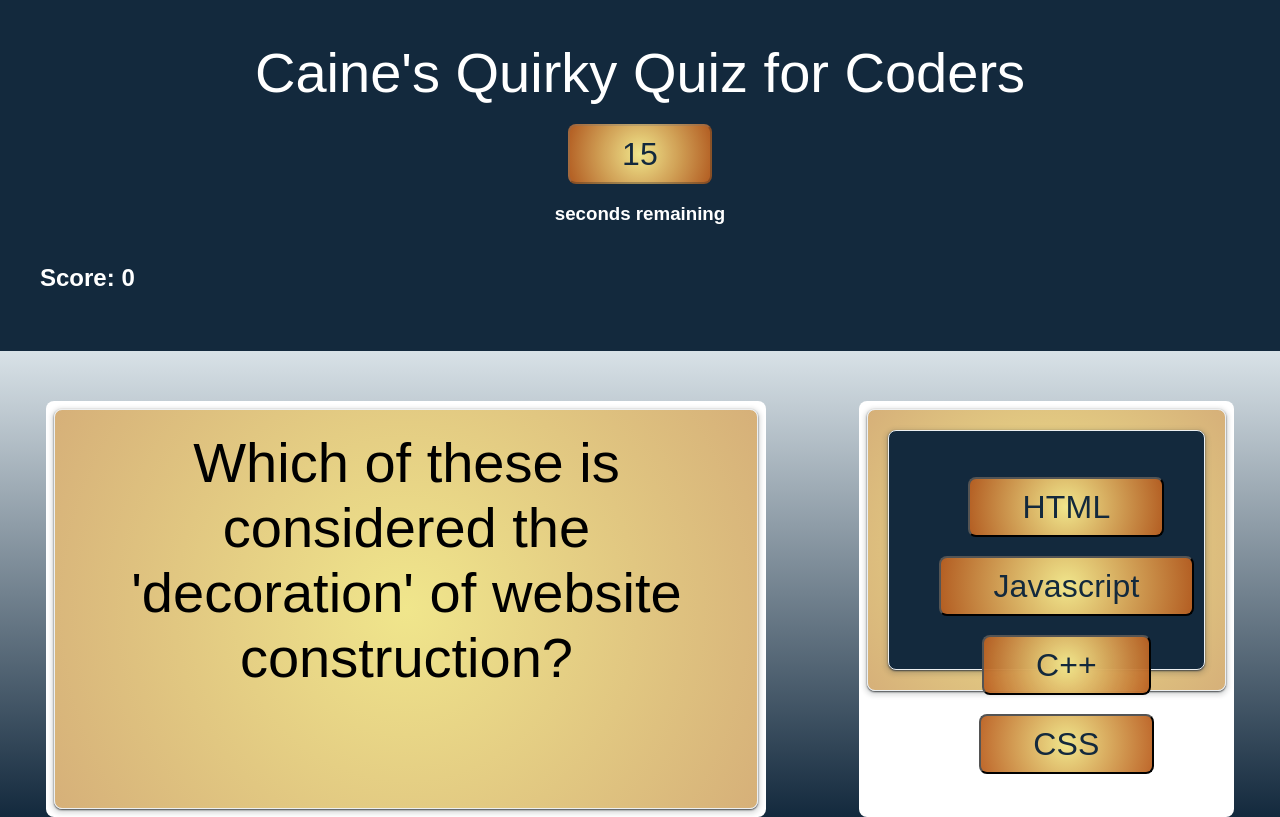
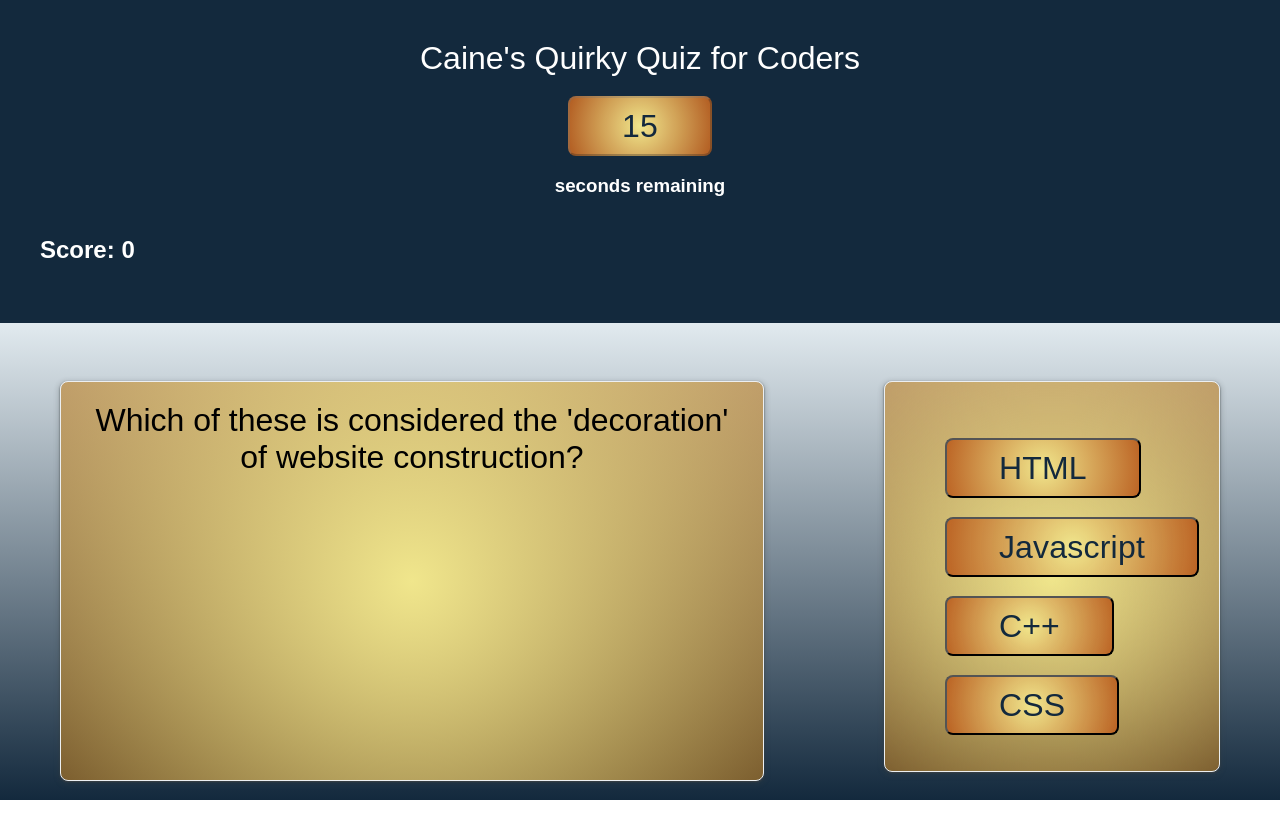
Before and after one commit to elcaine/04-Quirky-Quiz-forCoding, a plain HTML site: page index.html in a window 1280 px wide. Both pictures are taken after a click on the button "Start". Drawn offline with Linux system fonts and the light colour scheme.

Commit message:
Box display work

```diff
--- a/assets/css/style.css
+++ b/assets/css/style.css
@@ -64,7 +64,6 @@ section {
   flex: 0 auto;
   padding: 8px;
   margin-top: 50px;
-  background-color: white;
   border-radius: 8px;
 }
 
@@ -93,7 +92,7 @@ section {
 }
 
 .large-font {
-  font-size: 3.5em;
+  font-size: 2em;
   text-align:center;
 }
 
@@ -102,28 +101,9 @@ section {
   text-align:center;
 }
 
-.answers {
-  height: 240px;
-  padding: 10px;
-  background: #13293d;
-  color: #fff;
-  text-align: center;
-}
-
-@media screen and (max-width: 1183px) {
+@media screen and (max-width: 700px) {
   main {
     flex-direction: column;
-  }
-
-  .word-guess,
-  .results {
-    width: 90vw;
-  }
-
-  section {
-    background-color: white;
-    margin: 20px auto;
-    width: 92vw;
   }
 }
 
@@ -135,7 +115,6 @@ section {
   .reset-button {
     font-size: 12px;
     width: 20ox;
-
   }
 
   .timer {
@@ -150,15 +129,6 @@ section {
   /* when the screen resizes, make it so our columns don't jump in size */
   transition: flex-basis 500ms linear;
   margin-bottom: 1.5rem;
-}
-
-/* create our main grid with flexbox, use negative margins to offset the padding on the .card-column class */
-.row {
-  display: flex;
-  flex-wrap: wrap;
-  flex-direction: row;
-  margin-left: -1.5rem;
-  margin-right: -1.5rem;
 }
 
 .justify-center {
--- a/assets/js/script.js
+++ b/assets/js/script.js
@@ -4,6 +4,7 @@ var startButton = document.querySelector(".start-button");
 var secsLeft = document.getElementById("seconds-left");// This is the text: "seconds left"
 var hideReset = document.getElementById("reset-button");
 var answerButtons = document.getElementById("answer-buttons");
+var answerContainer = document.querySelector(".justify-center");
 
 var score = 0;
 var isWin = false;
@@ -33,6 +34,7 @@ var QandAs;// = JSON.parse(JSON.stringify(QUESTION_BANK));
 
 // The init function is called when the page loads
 function init() {
+  answerContainer.style.display = "none";
   getWins();
 }
 
@@ -43,6 +45,7 @@ function startGame() {
   timerCount = SET_TIME;
   // Prevents start button from being clicked when round is in progress
   startButton.disabled = true;
+  answerContainer.style.display = "";
   getNextQuestion()
   startTimer()
 }
@@ -54,6 +57,7 @@ function endGame() {
   startButton.disabled = false;
   secsLeft.textContent = "";
   hideReset.style.display = "inline";
+  answerContainer.style.display = "none";
   // Clears interval and stops timer
   clearInterval(timer);
 }
@@ -105,15 +109,13 @@ function getNextQuestion() {
   answerButtons.replaceChildren();
   for(let i = 0; i < ansRay.length; i++){
     //Create elements structures for answers
-    let div = document.createElement("div");
-    let fig = document.createElement("figure");
-    let div2 = document.createElement("div");
+    //let div = document.createElement("div");
+    //let fig = document.createElement("figure");
     let li = document.createElement("li");
     let but = document.createElement("button");
 
-    div.setAttribute("class", "card-column");
-    fig.setAttribute("class", "card code-card");
-    div2.setAttribute("class", "card-body");
+    //div.setAttribute("class", "card-column");
+    //fig.setAttribute("class", "card code-card");
 
     // Answer text set for button
     but.innerHTML = ansRay[i];
--- a/index.html
+++ b/index.html
@@ -14,8 +14,8 @@
       <button id="reset-button" class="reset-button">Reset Score</button>
       <div class = "win-loss-container">
         <div>
-      <h2>Score: <span class="win">0 </span> </h2>
-       </div>
+          <h2>Score: <span class="win">0 </span> </h2>
+        </div>
       </div>
     </header>
 
@@ -26,12 +26,10 @@
         </div>
       </section>
 
-      <section>
+      <section class="justify-center">
         <div class="card reuslts">
-          <div class= "card answers">
               <ul id="answer-buttons">
               </ul>
-          </div>
         </div>
       </section>
     </main>
```
